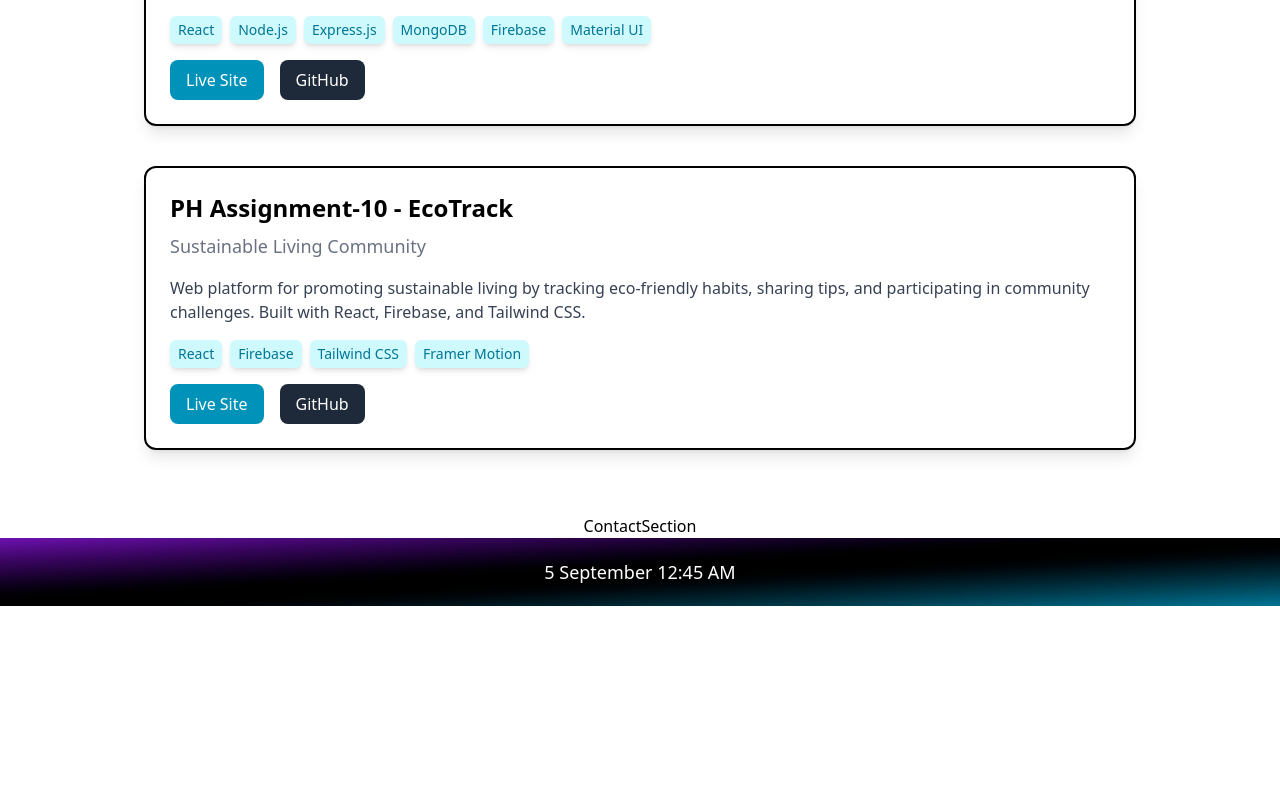
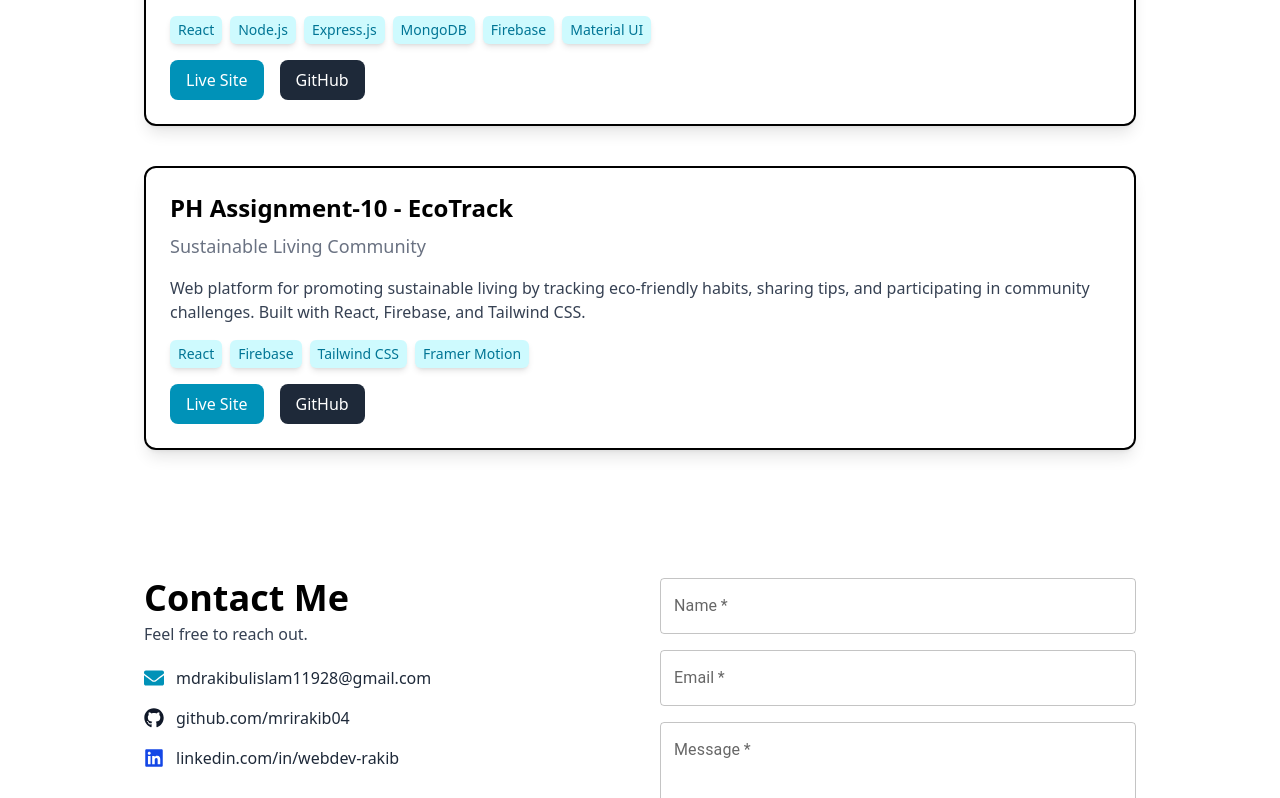
Before and after one commit to mrirakib04/portfolio-practice-1, a React (Vite) app: page / in a window 1280 px wide. Shown: the part 2002-2800 px from the top of the page. Before the commit the page ends 2608 px from the top, so only its background shows below. Built offline with nearby package versions, Linux system fonts and the light colour scheme.

Commit message:
contact section added

```diff
--- a/package.json
+++ b/package.json
@@ -10,6 +10,9 @@
     "preview": "vite preview"
   },
   "dependencies": {
+    "@emotion/react": "^11.14.0",
+    "@emotion/styled": "^11.14.1",
+    "@mui/material": "^7.3.6",
     "@tailwindcss/vite": "^4.1.11",
     "aos": "^2.3.4",
     "framer-motion": "^12.23.24",
--- a/src/components/ContactSection.jsx
+++ b/src/components/ContactSection.jsx
@@ -1,5 +1,84 @@
+import React from "react";
+import { TextField, Button } from "@mui/material";
+import { FaGithub, FaLinkedin, FaEnvelope } from "react-icons/fa";
+
 const ContactSection = () => {
-  return <section id="contact">ContactSection</section>;
+  return (
+    <section
+      id="contact"
+      className="w-full max-w-5xl mx-auto px-4 py-16 flex flex-col md:flex-row gap-10"
+    >
+      {/* Left side - Contact info */}
+      <div className="flex-1 flex flex-col">
+        <h2 className="text-3xl md:text-4xl font-bold mb-1">Contact Me</h2>
+        <p className="text-gray-700 font-medium">Feel free to reach out.</p>
+
+        <div className="flex flex-col gap-4 text-gray-800 mt-5">
+          <div className="flex items-center gap-3">
+            <FaEnvelope className="text-cyan-600 text-xl" />
+            <a
+              href="mailto:mdrakibulislam11928@gmail.com"
+              className="hover:text-blue-700 transition duration-300"
+            >
+              mdrakibulislam11928@gmail.com
+            </a>
+          </div>
+          <div className="flex items-center gap-3">
+            <FaGithub className="text-gray-900 text-xl" />
+            <a
+              href="https://github.com/mrirakib04"
+              target="_blank"
+              rel="noopener noreferrer"
+              className="hover:text-blue-700 transition duration-300"
+            >
+              github.com/mrirakib04
+            </a>
+          </div>
+          <div className="flex items-center gap-3">
+            <FaLinkedin className="text-blue-700 text-xl" />
+            <a
+              href="https://www.linkedin.com/in/webdev-rakib/"
+              target="_blank"
+              rel="noopener noreferrer"
+              className="hover:text-blue-600 transition duration-300"
+            >
+              linkedin.com/in/webdev-rakib
+            </a>
+          </div>
+        </div>
+      </div>
+
+      {/* Right side - Contact Form */}
+      <div className="flex-1">
+        <form className="flex flex-col gap-4">
+          <TextField label="Name" variant="outlined" fullWidth required />
+          <TextField
+            label="Email"
+            type="email"
+            variant="outlined"
+            fullWidth
+            required
+          />
+          <TextField
+            label="Message"
+            multiline
+            rows={5}
+            variant="outlined"
+            fullWidth
+            required
+          />
+          <Button
+            type="submit"
+            variant="contained"
+            color="primary"
+            className="bg-cyan-600 hover:bg-cyan-700"
+          >
+            Send Message
+          </Button>
+        </form>
+      </div>
+    </section>
+  );
 };
 
 export default ContactSection;
```
Also changed, not shown: 1 other file (tests, documents, lock files or other folders).
